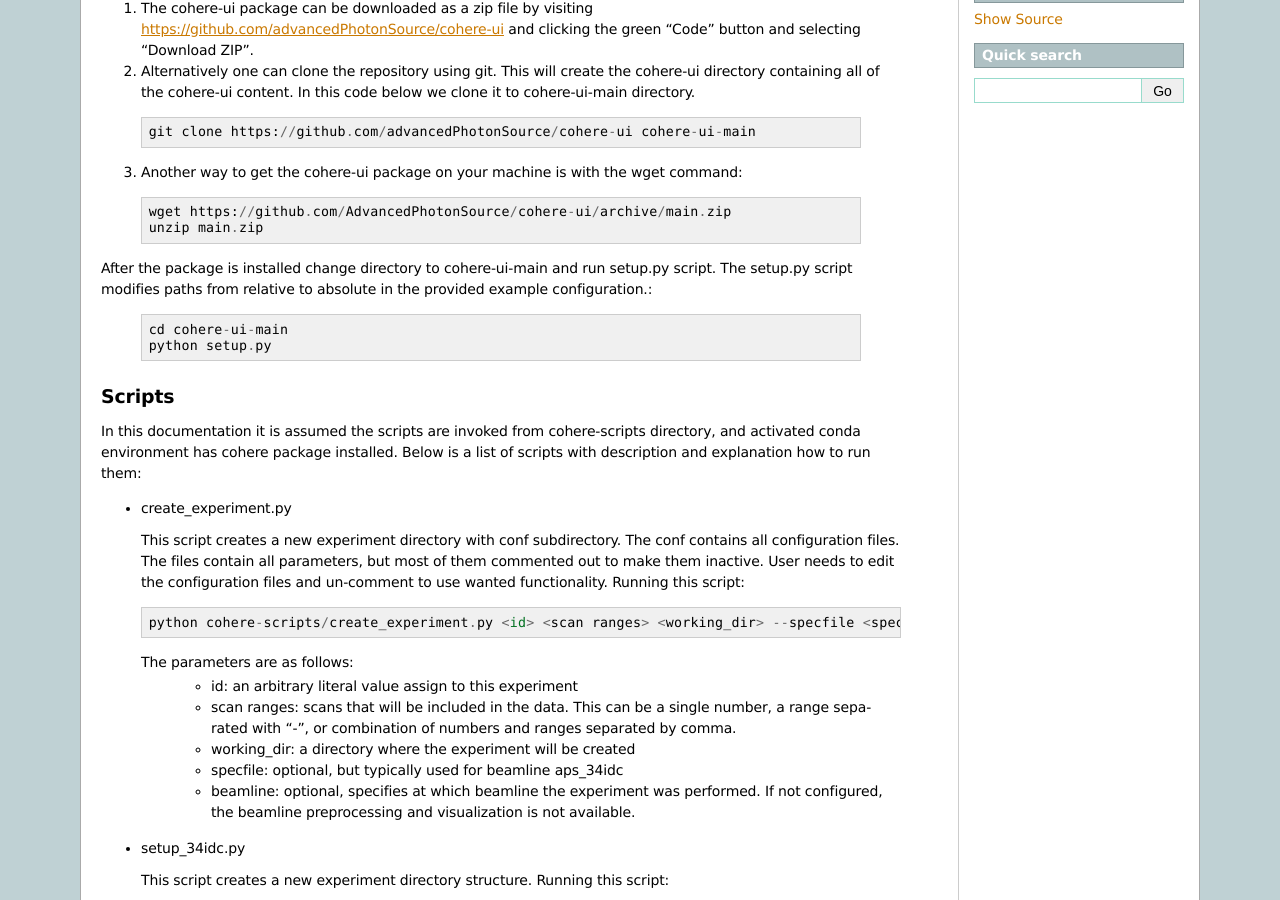
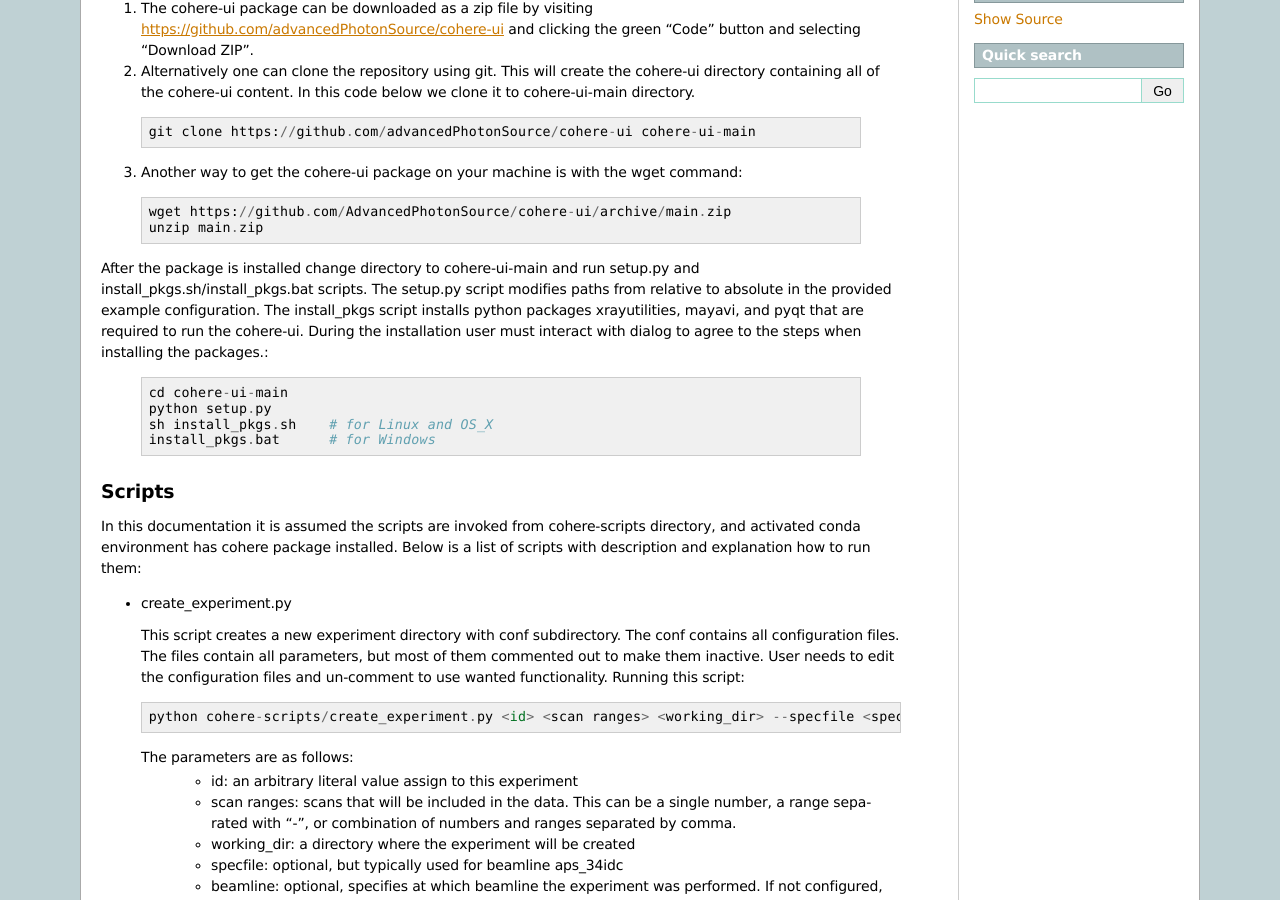
Before and after one commit to AdvancedPhotonSource/cohere, a Sphinx documentation site: the page built from docs/source/how_to_use.rst, in a window 1280 px wide and 900 px high, scrolled down 338 px. Built offline with Sphinx 7.4.7, drawn with Linux system fonts in a browser that asks for light colours.

Commit message:
modified docs

```diff
--- a/docs/source/how_to_use.rst
+++ b/docs/source/how_to_use.rst
@@ -23,12 +23,14 @@ Installing Scripts
         wget https://github.com/AdvancedPhotonSource/cohere-ui/archive/main.zip
         unzip main.zip
 
-| After the package is installed change directory to cohere-ui-main and run setup.py script. The setup.py script modifies paths from relative to absolute in the provided example configuration.:
+| After the package is installed change directory to cohere-ui-main and run setup.py and install_pkgs.sh/install_pkgs.bat scripts. The setup.py script modifies paths from relative to absolute in the provided example configuration. The install_pkgs script installs python packages xrayutilities, mayavi, and pyqt that are required to run the cohere-ui. During the installation user must interact with dialog to agree to the steps when installing the packages.:
 
   ::
 
         cd cohere-ui-main
         python setup.py
+        sh install_pkgs.sh    # for Linux and OS_X
+        install_pkgs.bat      # for Windows
 
 Scripts
 #######
```
